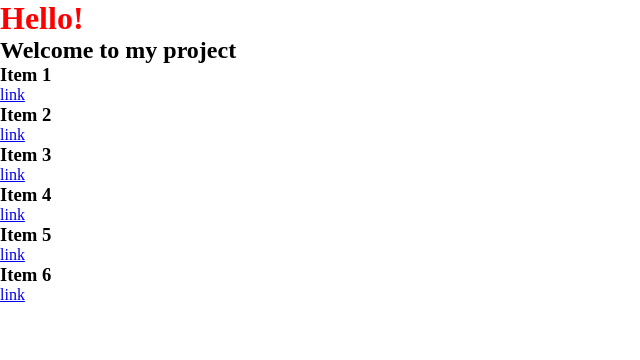
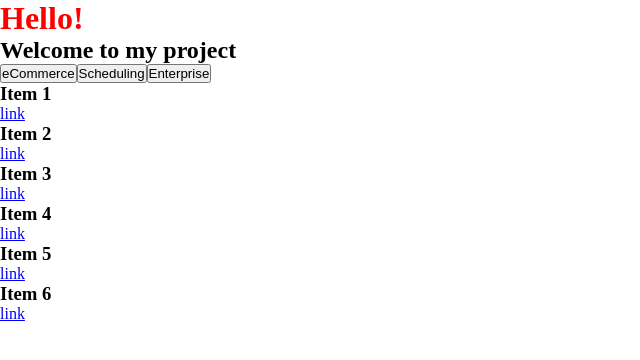
Before and after one commit to Tiana-K08/vass-react-project, a React (Vite) app: page / in a window 1280 px wide. Shown: the top 360 px of the page, without its empty margins (0-640 px from the left). Built offline with nearby package versions, Linux system fonts and the light colour scheme.

Commit message:
feat: add category filtering to homepage items

```diff
--- a/src/components/homepage/HomepageContainer.jsx
+++ b/src/components/homepage/HomepageContainer.jsx
@@ -3,18 +3,21 @@ import { useState } from 'react';
 import HomepageItem from './HomepageItem.jsx';
 
 export default function HomepageContainer() {
-  const [homepageTitle, setHomepageTitle] = useState('Welcome to my project');
   const [homepageItems, setHomepageItems] = useState([
-    { itemTitle: 'Item 1' },
-    { itemTitle: 'Item 2' },
-    { itemTitle: 'Item 3' },
-    { itemTitle: 'Item 4' },
-    { itemTitle: 'Item 5' },
-    { itemTitle: 'Item 6' },
+    { itemTitle: 'Item 1', category: 'eCommerce' },
+    { itemTitle: 'Item 2', category: 'Scheduling' },
+    { itemTitle: 'Item 3', category: 'Enterprise' },
+    { itemTitle: 'Item 4', category: 'eCommerce' },
+    { itemTitle: 'Item 5', category: 'Scheduling' },
+    { itemTitle: 'Item 6', category: 'Enterprise' },
   ]);
 
-  const handleHomepageTitleUpdate = () => {
-    setHomepageTitle('Something else ...');
+  const handleFilter = (filter) => {
+    setHomepageItems(
+      homepageItems.filter((item) => {
+        return item.category === filter;
+      })
+    );
   };
 
   function renderHomepageItems() {
@@ -29,7 +32,10 @@ export default function HomepageContainer() {
 
   return (
     <>
-      <h2 onClick={handleHomepageTitleUpdate}>{homepageTitle}</h2>
+      <h2>Welcome to my project</h2>
+      <button onClick={() => handleFilter('eCommerce')}>eCommerce</button>
+      <button onClick={() => handleFilter('Scheduling')}>Scheduling</button>
+      <button onClick={() => handleFilter('Enterprise')}>Enterprise</button>
       {renderHomepageItems()}
     </>
   );
```
